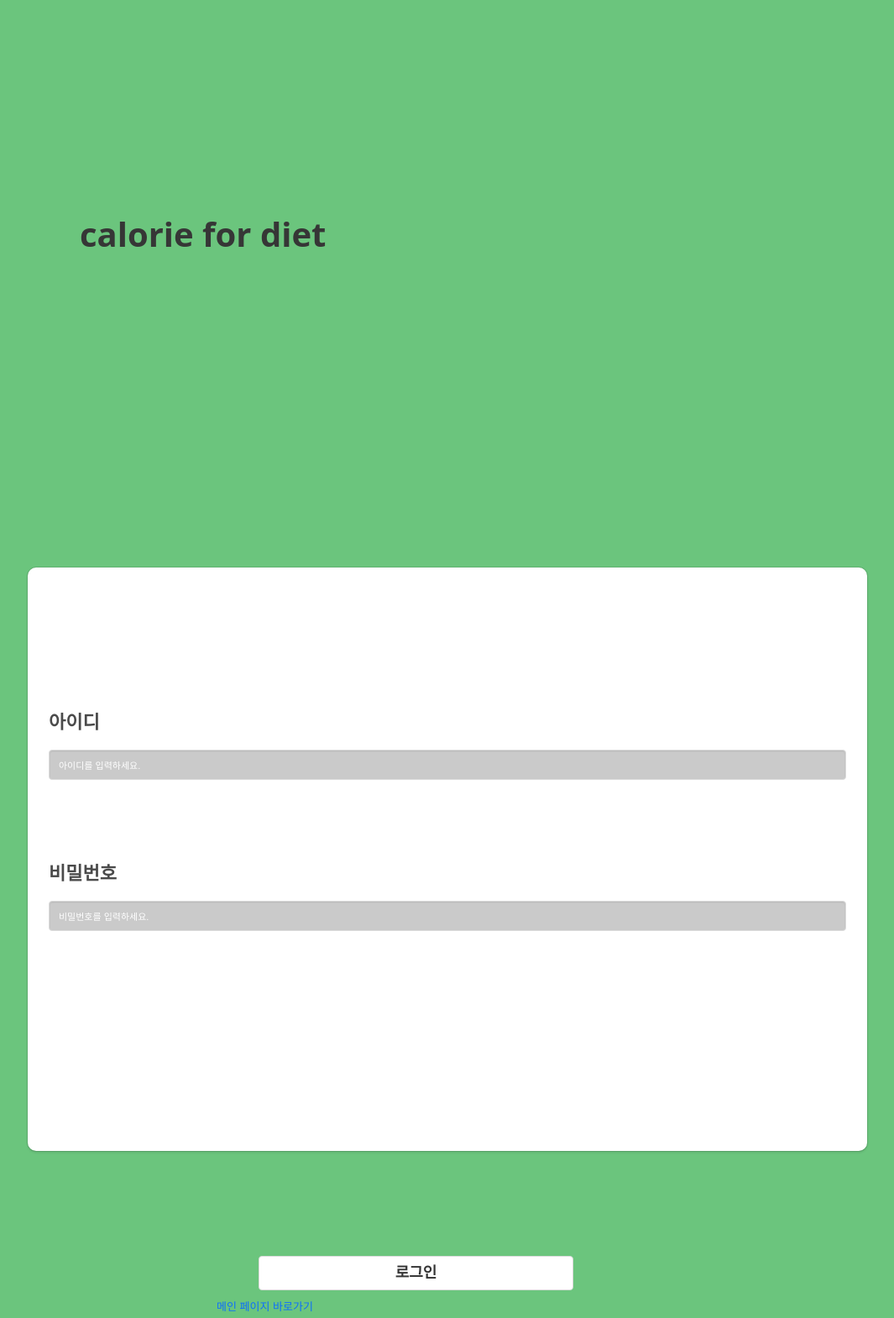
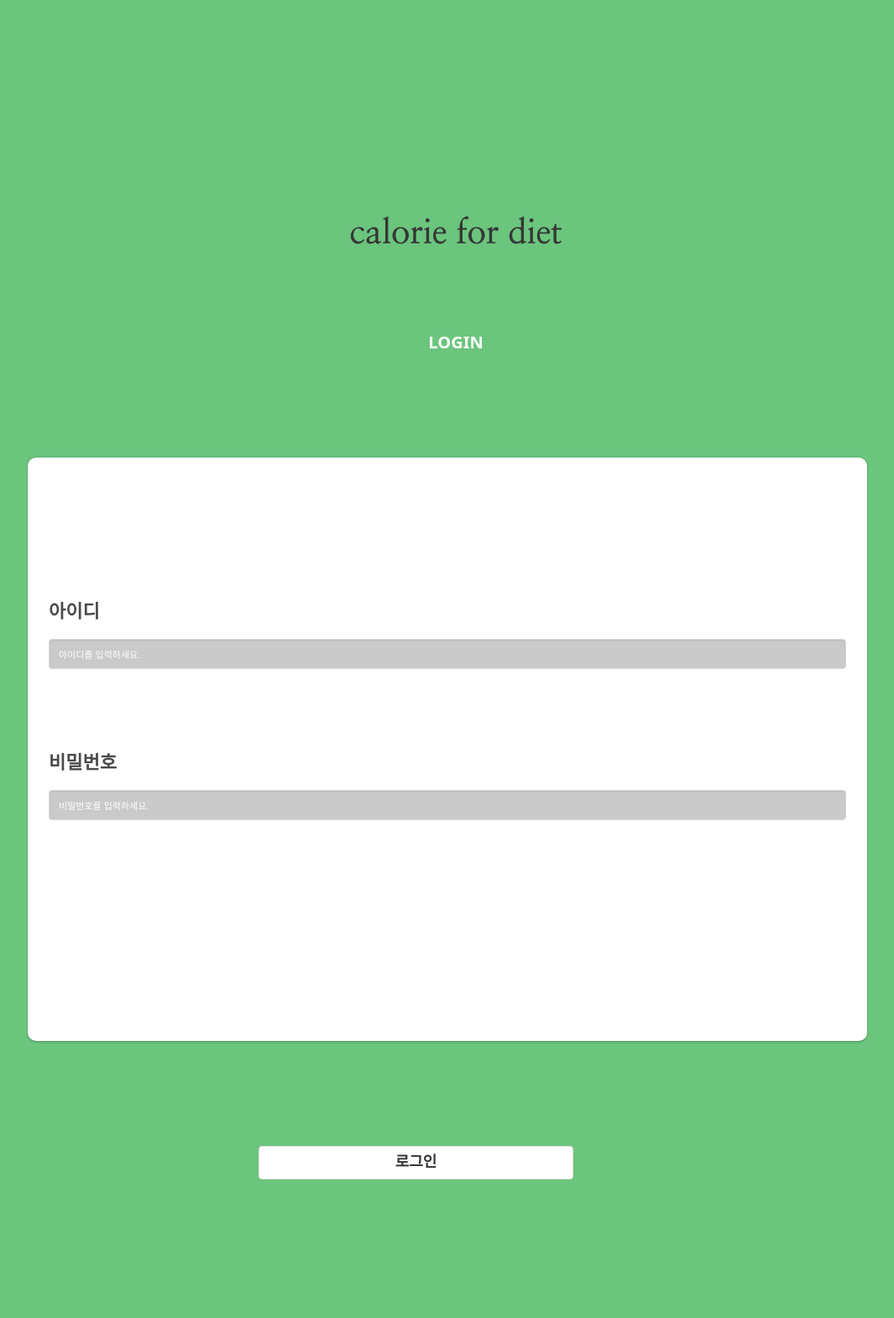
Before and after one commit to jisoolee11/hanium, a Python web app: template templates/auth/login.html in a window 1280 px wide. Shown: the whole page at 84% size, without its empty margins (97-1162 px from the left). After the commit the page ends 1405 px from the top, so only its background shows below. Run offline with Jinja, Linux system fonts and the light colour scheme; the template is opened without the code that fills it, so the values that code supplies are empty.

Commit message:
약간수정

```diff
--- a/templates/auth/login.html
+++ b/templates/auth/login.html
@@ -27,14 +27,22 @@
         .title {
             font-size: 40px;
             font-weight: bold;
-            /* font-family: 'Nanum Myeongjo', serif; */
+            font-family: 'Nanum Myeongjo', serif;
             left: 50%;
             margin-top: 20%;
-            margin-left: 15%;
+            /* margin-left: 15%; */
+            text-align: center;
+        }
+
+        .subtitle {
+            padding-top: 7%;
+            text-align: center;
+            font-weight: bold;
+            color: #fff;
         }
 
         .loginform {
-            margin-top: 30%;
+            margin-top: 10%;
         }
 
         .box {
@@ -93,6 +101,7 @@
 
 <body>
     <p class="title">calorie for diet</p>
+    <p class="subtitle">LOGIN</p>
 
     {% with messages = get_flashed_messages() %}
     {% if messages %}
@@ -121,44 +130,9 @@
             </div>
 
             <input class="button" type="submit" value="로그인">
-            <a href="{{ url_for('home.main') }}" class="mainpage">메인 페이지 바로가기</a>
         </div>
     </form>
     </div>
 </body>
 
 </html>
-
-
-<!-- <div class="column is-4 is-offset-4">
-    <h3 class="title3">Login</h3>
-    <div class="box">
-        {% with messages = get_flashed_messages() %}
-        {% if messages %}
-            <div class="notification is-danger">
-                {{ messages[0] }}
-            </div>
-        {% endif %}
-        {% endwith %}
-        <form method="POST" action="/login">
-            <div class="field">
-                <div class="control">
-                    <input class="input is-large" type="email" name="email" placeholder="Your Email" autofocus="">
-                </div>
-            </div>
-
-            <div class="field">
-                <div class="control">
-                    <input class="input is-large" type="password" name="password" placeholder="Your Password">
-                </div>
-            </div>
-            <div class="field">
-                <label class="checkbox">
-                    <input type="checkbox">
-                    Remember me
-                </label>
-            </div>
-            <button class="button is-block is-info is-large is-fullwidth">Login</button>
-        </form>
-    </div>
-</div> -->
--- a/templates/home/intro.html
+++ b/templates/home/intro.html
@@ -12,7 +12,6 @@
 
   <style>
     @import url('https://fonts.googleapis.com/css2?family=Nanum+Myeongjo:wght@700&family=Noto+Sans+KR:wght@300&family=Noto+Serif+KR:wght@900&display=swap');
-
 
     a {
       text-decoration: none;
@@ -104,7 +103,7 @@
     <div class="subtitle">
       <p>바코드 및 음식물 사진을 통하여<br>
         칼로리를 자동으로 계산하고<br>
-        설정한 칼로리의 초과 또는 미만 여부 표시와<br>
+        <!-- 설정한 칼로리의 초과 또는 미만 여부 표시와<br> -->
         한 눈에 보는 영양 정보<br>
       </p>
     </div>
```
Also changed, not shown: templates/auth/signup.html (+12 -3 lines).
